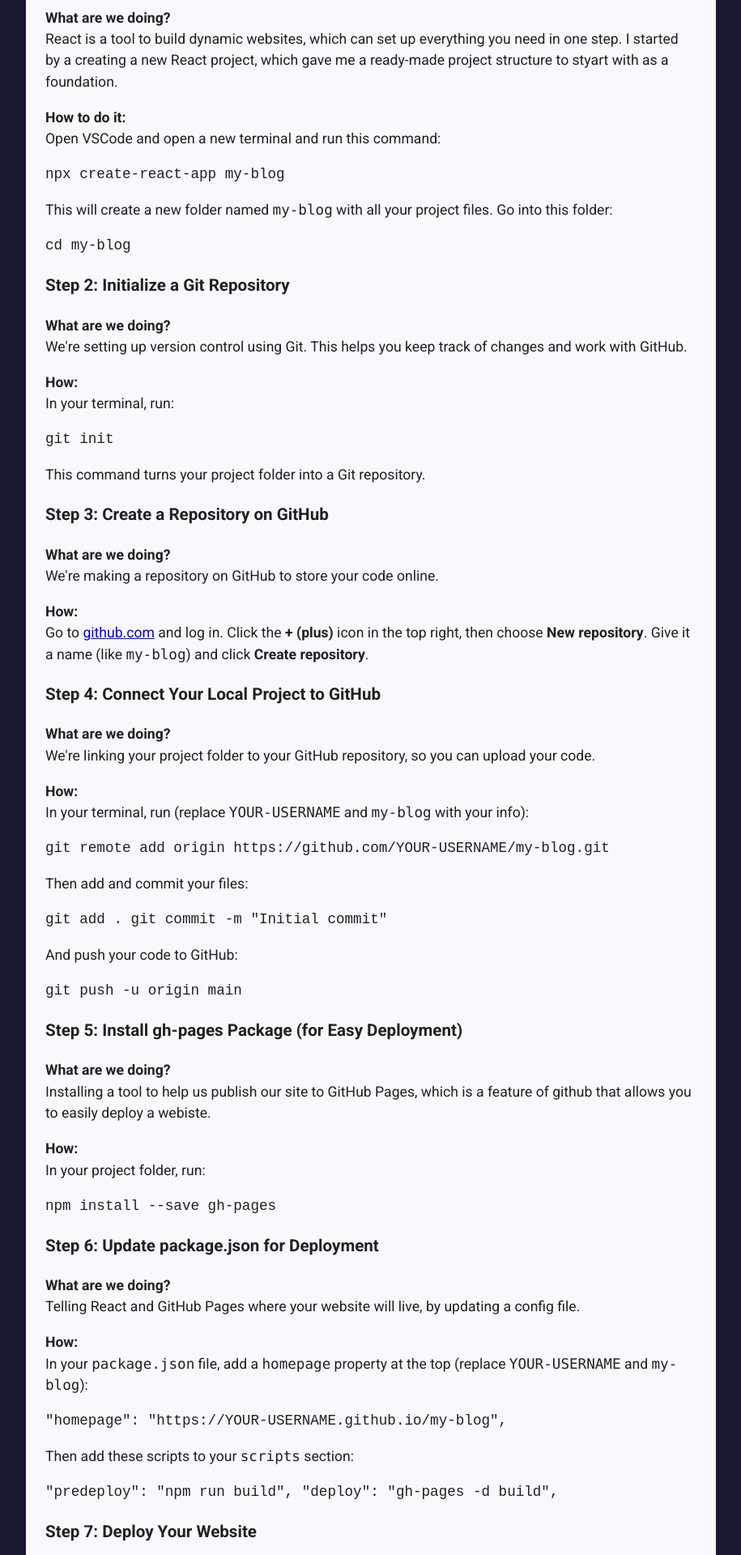
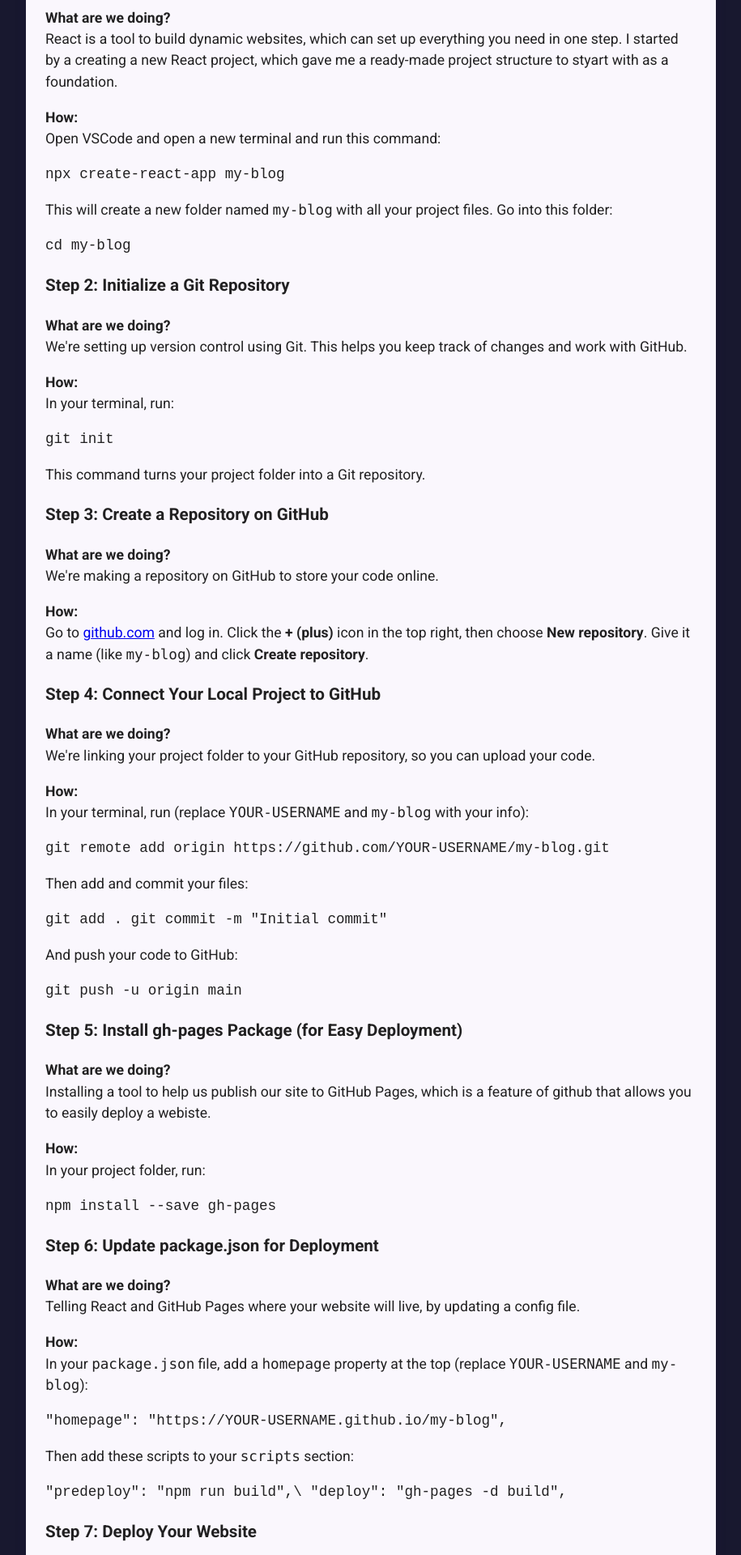
Before and after one commit to cmbrown44/ShiftChange, a React (Create React App) app: page / in a window 1280 px wide. Shown: the part 720-2640 px from the top of the page at 81% size, without its empty margins (182-1097 px from the left). Built offline with nearby package versions, Linux system fonts and the light colour scheme.

Commit message:
Feat: updating blog steps

```diff
--- a/src/posts.js
+++ b/src/posts.js
@@ -28,7 +28,7 @@
           I started by a creating a new React project, which gave me a ready-made project structure to styart with as a foundation.
         </p>
         <p>
-          <strong>How to do it:</strong><br />
+          <strong>How:</strong><br />
           Open VSCode and open a new terminal and run this command:
         </p>
         <pre>
@@ -122,7 +122,7 @@
           Then add these scripts to your <code>scripts</code> section:
         </p>
         <pre>
-          "predeploy": "npm run build",
+          "predeploy": "npm run build",\
           "deploy": "gh-pages -d build",
         </pre>
 
```
